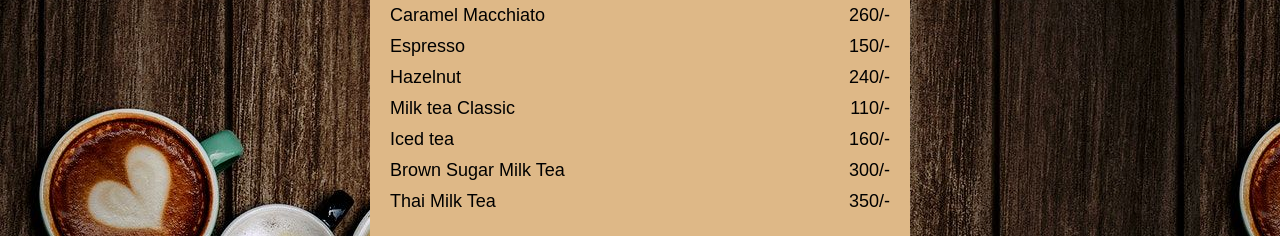
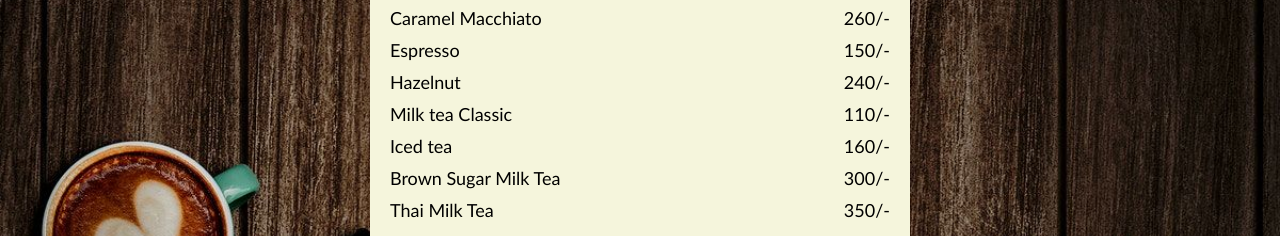
Before and after one commit to shabnajL/Side-Projects-Repository, a plain HTML site: page cafe-shop/index-coffeeMenu.html in a window 1280 px wide. Shown: the part 381-617 px from the top of the page. Drawn offline with Linux system fonts and the light colour scheme; files whose address does not match are found by name.

Commit message:
Update styles.css

```diff
--- a/cafe-shop/styles.css
+++ b/cafe-shop/styles.css
@@ -1,6 +1,9 @@
 body {
     background-image: url("../cafe/resources/coffee1.jpg");
-    font-family: sans-serif;
+    background-repeat: no-repeat;
+    background-size: cover;
+    background-attachment:scroll;
+    font-family:'Gill Sans';
     padding: 20px;
   }
 
@@ -24,7 +27,7 @@ body {
 
   .menu {
     width: 80%;
-    background-color: burlywood;
+    background-color: beige;
     margin-left: auto;
     margin-right: auto;
     padding: 20px;
@@ -42,6 +45,20 @@ body {
     display: grid;
     grid-template-columns: 1fr 1fr;
     column-gap: 5px;
+  }
+
+  .button {
+    background-color: black;
+    border: none;
+    color: blanchedalmond;
+    padding: 15px 32px;
+    text-align: center;
+    text-decoration: none;
+    display: inline-block;
+    font-size: 16px;
+  }
+  .button:hover {
+    box-shadow: 0 12px 16px 0 rgba(0,0,0,0.24), 0 17px 50px 0 rgba(0,0,0,0.19);
   }
 
 
@@ -102,17 +119,3 @@ body {
   a:active {
     color: bisque;
   }
-
-  .button {
-    background-color: black;
-    border: none;
-    color: blanchedalmond;
-    padding: 15px 32px;
-    text-align: center;
-    text-decoration: none;
-    display: inline-block;
-    font-size: 16px;
-  }
-  .button:hover {
-    box-shadow: 0 12px 16px 0 rgba(0,0,0,0.24), 0 17px 50px 0 rgba(0,0,0,0.19);
-  }
```
